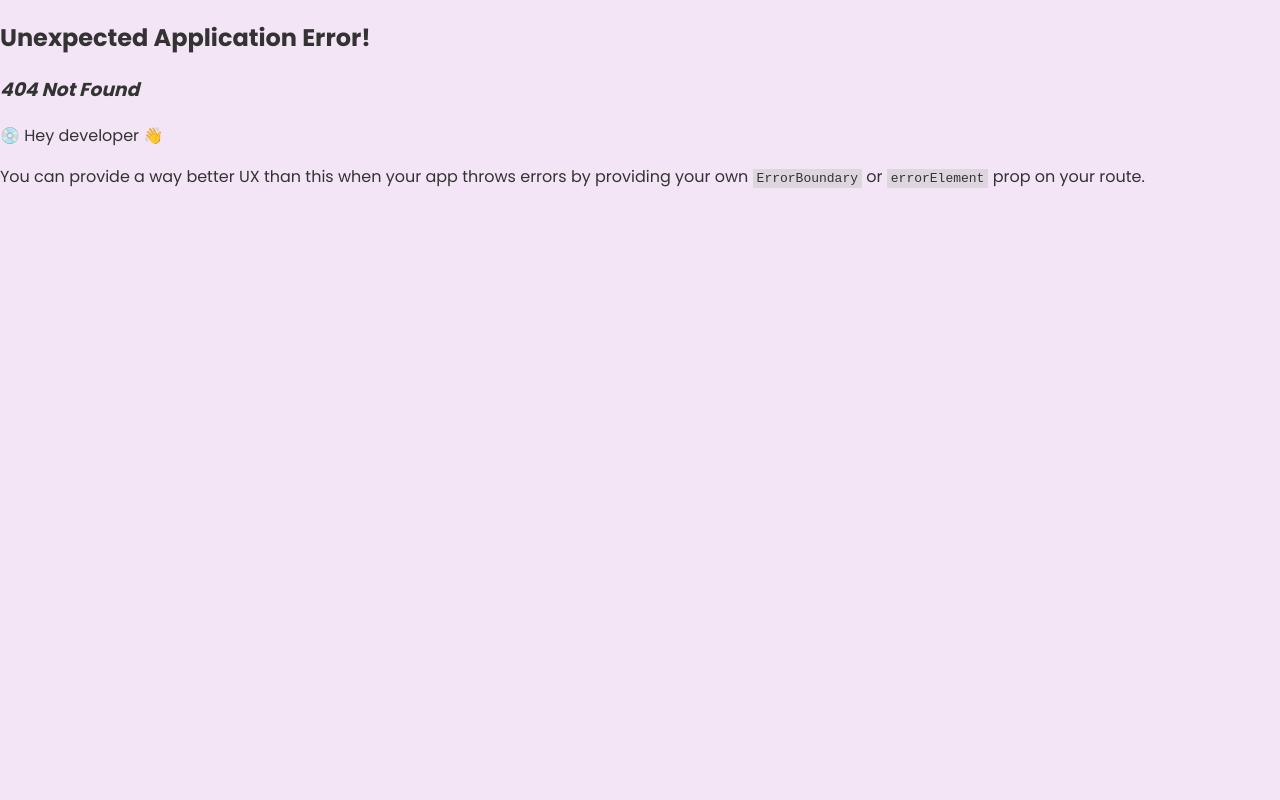
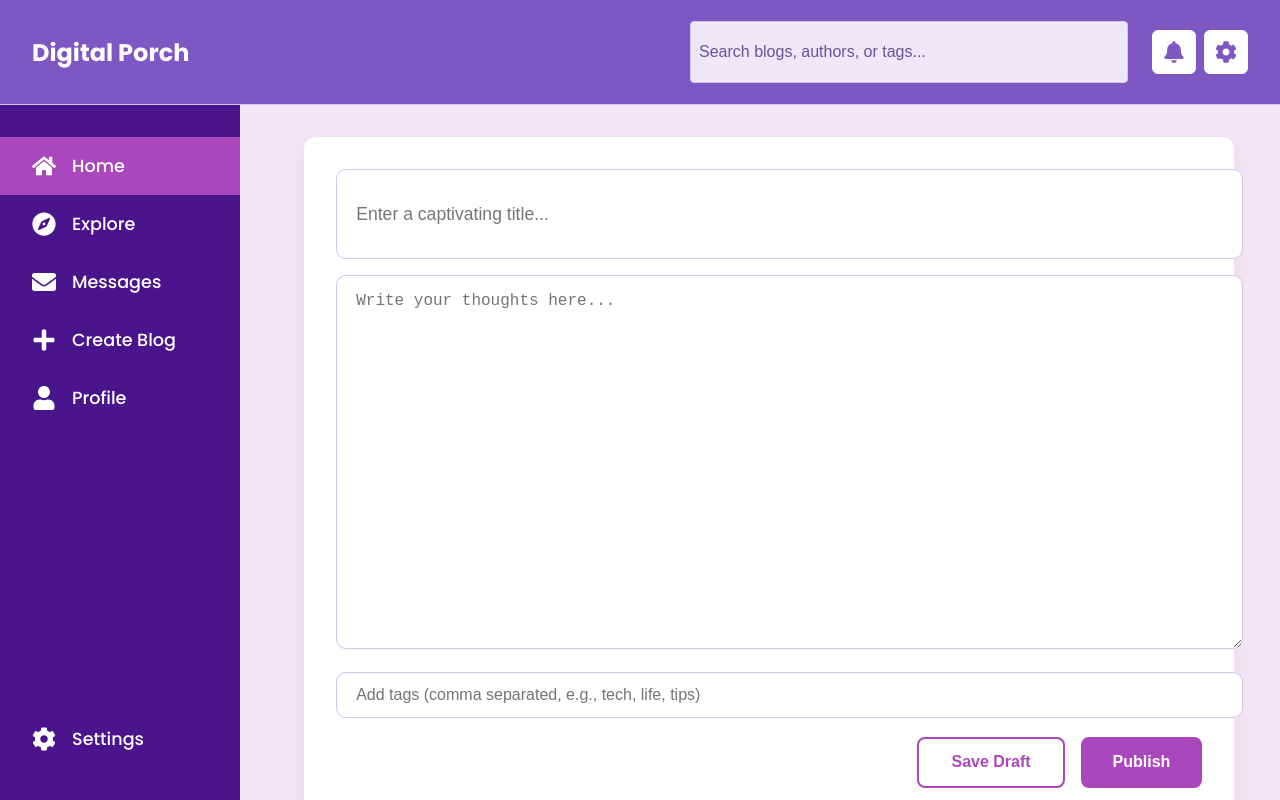
Before and after one commit to lohitaksha06/Digital-porch, a React (Vite) app in the folder frontend/: page /newblog in a window 1280 px wide. Before the commit this address had no page. Built offline with nearby package versions, Linux system fonts and the light colour scheme.

Commit message:
create blog page

```diff
--- a/frontend/src/components/Navbar.tsx
+++ b/frontend/src/components/Navbar.tsx
@@ -10,10 +10,10 @@ const Navbar: React.FC = () => {
       </div>
       <div className="navbar-menu">
         <input type="text" placeholder="Search blogs, authors, or tags..." className="search-bar" />
-        <button className="icon-button">
+        <button className="icon-button" aria-label="Notifications">
           <FaBell />
         </button>
-        <button className="icon-button">
+        <button className="icon-button" aria-label="Settings">
           <FaCog />
         </button>
       </div>
--- a/frontend/src/components/Sidebar.tsx
+++ b/frontend/src/components/Sidebar.tsx
@@ -1,33 +1,38 @@
 import React from 'react';
-import { FaHome, FaCompass, FaUser, FaCog, FaEnvelope } from 'react-icons/fa';
+import { Link } from 'react-router-dom';
+import { FaHome, FaCompass, FaUser, FaCog, FaEnvelope, FaPlus } from 'react-icons/fa';
 import '../styles/main.css';
 
 const Sidebar: React.FC = () => {
   return (
     <aside className="sidebar">
       <div className="sidebar-menu">
-        <a href="/" className="menu-item active">
+        <Link to="/" className="menu-item active">
           <FaHome className="icon" />
           <span>Home</span>
-        </a>
-        <a href="/explore" className="menu-item">
+        </Link>
+        <Link to="/explore" className="menu-item">
           <FaCompass className="icon" />
           <span>Explore</span>
-        </a>
-        <a href="/messages" className="menu-item">
+        </Link>
+        <Link to="/messages" className="menu-item">
           <FaEnvelope className="icon" />
           <span>Messages</span>
-        </a>
-        <a href="/profile" className="menu-item">
+        </Link>
+        <Link to="/newblog" className="menu-item">
+          <FaPlus className="icon" />
+          <span>Create Blog</span>
+        </Link>
+        <Link to="/profile" className="menu-item">
           <FaUser className="icon" />
           <span>Profile</span>
-        </a>
+        </Link>
       </div>
       <div className="sidebar-menu">
-        <a href="/settings" className="menu-item">
+        <Link to="/settings" className="menu-item">
           <FaCog className="icon" />
           <span>Settings</span>
-        </a>
+        </Link>
       </div>
     </aside>
   );
--- a/frontend/src/main.tsx
+++ b/frontend/src/main.tsx
@@ -5,6 +5,7 @@ import App from './App';
 import LoginPage from './pages/login/page';
 import SignupPage from './pages/signup/page';
 import DashboardPage from './pages/dashboard/page';
+import NewBlogPage from './pages/newblog/page';
 import './styles/main.css';
 
 const router = createBrowserRouter([
@@ -24,6 +25,10 @@ const router = createBrowserRouter([
     path: '/dashboard',
     element: <DashboardPage />,
   },
+  {
+    path: '/newblog',
+    element: <NewBlogPage />,
+  },
 ]);
 
 ReactDOM.createRoot(document.getElementById('root')!).render(
--- a/frontend/src/pages/HomePage.tsx
+++ b/frontend/src/pages/HomePage.tsx
@@ -1,10 +1,12 @@
 import React from 'react';
+import { useNavigate } from 'react-router-dom';
 import Navbar from '../components/Navbar';
 import Sidebar from '../components/Sidebar';
 import Button from '../components/Button';
 import '../styles/main.css';
 
 const HomePage: React.FC = () => {
+  const navigate = useNavigate();
   return (
     <div className="app-container">
       <Navbar />
@@ -16,7 +18,7 @@ const HomePage: React.FC = () => {
 
           <div className="create-blog-section">
             <h2>Have a story to tell?</h2>
-            <Button>Start Now</Button>
+            <Button onClick={() => navigate('/newblog')}>Start Now</Button>
           </div>
 
           <h2 className="blog-section-title">Featured Blogs</h2>
--- /dev/null
+++ b/frontend/src/pages/newblog/page.tsx
@@ -0,0 +1,50 @@
+import React, { useState } from 'react';
+import Navbar from '../../components/Navbar';
+import Sidebar from '../../components/Sidebar';
+import '../../styles/main.css';
+
+const NewBlogPage: React.FC = () => {
+  const [title, setTitle] = useState('');
+  const [content, setContent] = useState('');
+  const [tags, setTags] = useState('');
+
+  return (
+    <div className="app-container">
+      <Navbar />
+      <div className="main-content">
+        <Sidebar />
+        <div className="content-area">
+          <div className="editor">
+            <input
+              className="editor-title"
+              type="text"
+              placeholder="Enter a captivating title..."
+              value={title}
+              onChange={(e) => setTitle(e.target.value)}
+            />
+            <textarea
+              className="editor-content"
+              placeholder="Write your thoughts here..."
+              value={content}
+              onChange={(e) => setContent(e.target.value)}
+              rows={16}
+            />
+            <input
+              className="editor-tags"
+              type="text"
+              placeholder="Add tags (comma separated, e.g., tech, life, tips)"
+              value={tags}
+              onChange={(e) => setTags(e.target.value)}
+            />
+            <div className="editor-actions">
+              <button className="btn secondary">Save Draft</button>
+              <button className="btn primary">Publish</button>
+            </div>
+          </div>
+        </div>
+      </div>
+    </div>
+  );
+};
+
+export default NewBlogPage;
--- a/frontend/src/styles/main.css
+++ b/frontend/src/styles/main.css
@@ -36,6 +36,7 @@ body {
   background-color: var(--navbar-bg);
   border-bottom: 1px solid var(--border-color);
   color: var(--text-light);
+  min-height: 72px;
 }
 
 .navbar-brand a {
@@ -56,6 +57,33 @@ body {
   border-radius: 4px;
   margin-right: 1rem;
   background-color: #ede7f6;
+  width: 420px;
+  height: 44px;
+  font-size: 1rem;
+  color: var(--text-dark);
+}
+
+.search-bar::placeholder {
+  color: #4e3b8a;
+  opacity: 0.85;
+}
+
+.icon-button {
+  width: 44px;
+  height: 44px;
+  border: 1px solid var(--text-light);
+  background: #fff;
+  color: var(--navbar-bg);
+  border-radius: 6px;
+  display: inline-flex;
+  align-items: center;
+  justify-content: center;
+  margin-left: 0.5rem;
+  cursor: pointer;
+}
+
+.icon-button svg {
+  font-size: 22px;
 }
 
 .nav-button {
@@ -243,3 +271,55 @@ body {
     color: var(--accent-color);
     border: 2px solid var(--accent-color);
 }
+
+/* Editor */
+.editor {
+    background: #fff;
+    padding: 2rem;
+    border-radius: 12px;
+    box-shadow: 0 8px 20px rgba(0,0,0,0.06);
+    max-width: 1100px;
+    width: 95%;
+    margin: 0 auto;
+}
+
+.editor-title {
+    width: 100%;
+    height: 56px;
+    padding: 1rem 1.2rem;
+    border: 1px solid var(--border-color);
+    border-radius: 10px;
+    font-size: 1.1rem;
+    margin-bottom: 1rem;
+}
+
+.editor-content {
+    width: 100%;
+    padding: 1rem 1.2rem;
+    border: 1px solid var(--border-color);
+    border-radius: 10px;
+    font-size: 1rem;
+    resize: vertical;
+    min-height: 340px;
+}
+
+.editor-tags {
+    width: 100%;
+    padding: 0.8rem 1.2rem;
+    border: 1px solid var(--border-color);
+    border-radius: 10px;
+    font-size: 1rem;
+    margin-top: 1rem;
+}
+
+.editor-actions {
+    display: flex;
+    gap: 1rem;
+    justify-content: flex-end;
+    margin-top: 1.2rem;
+}
+
+.editor-actions .btn {
+    padding: 0.9rem 2rem;
+    font-size: 1rem;
+}
```
